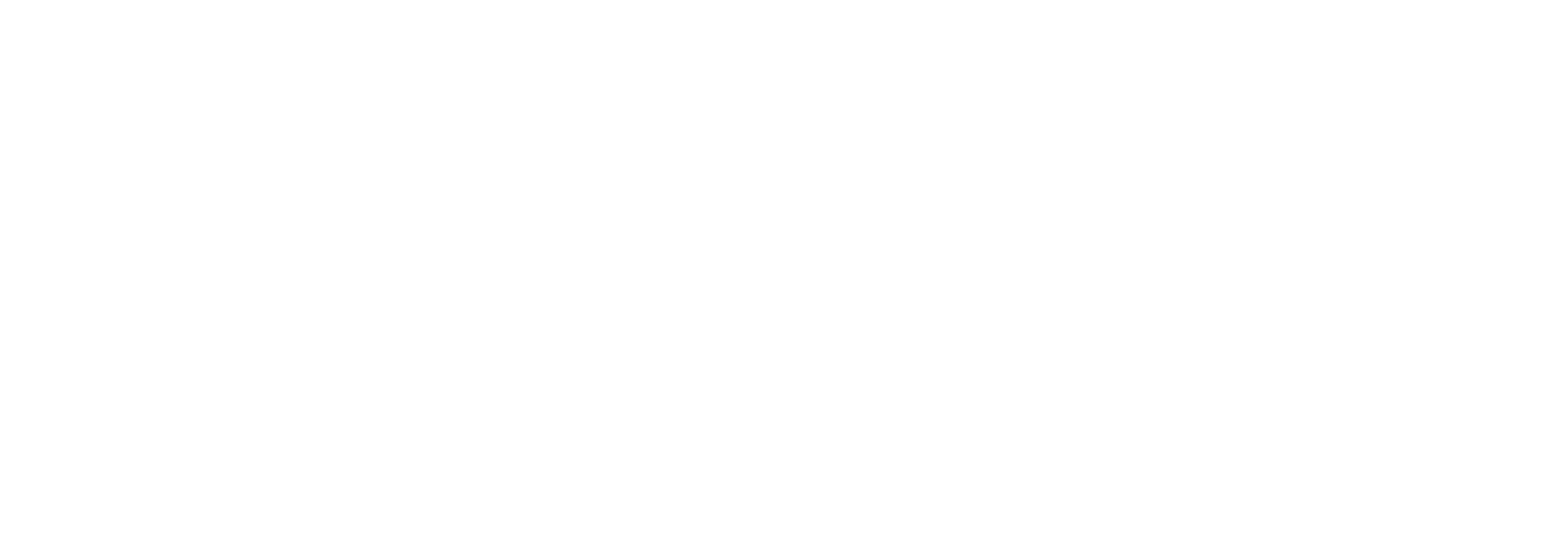
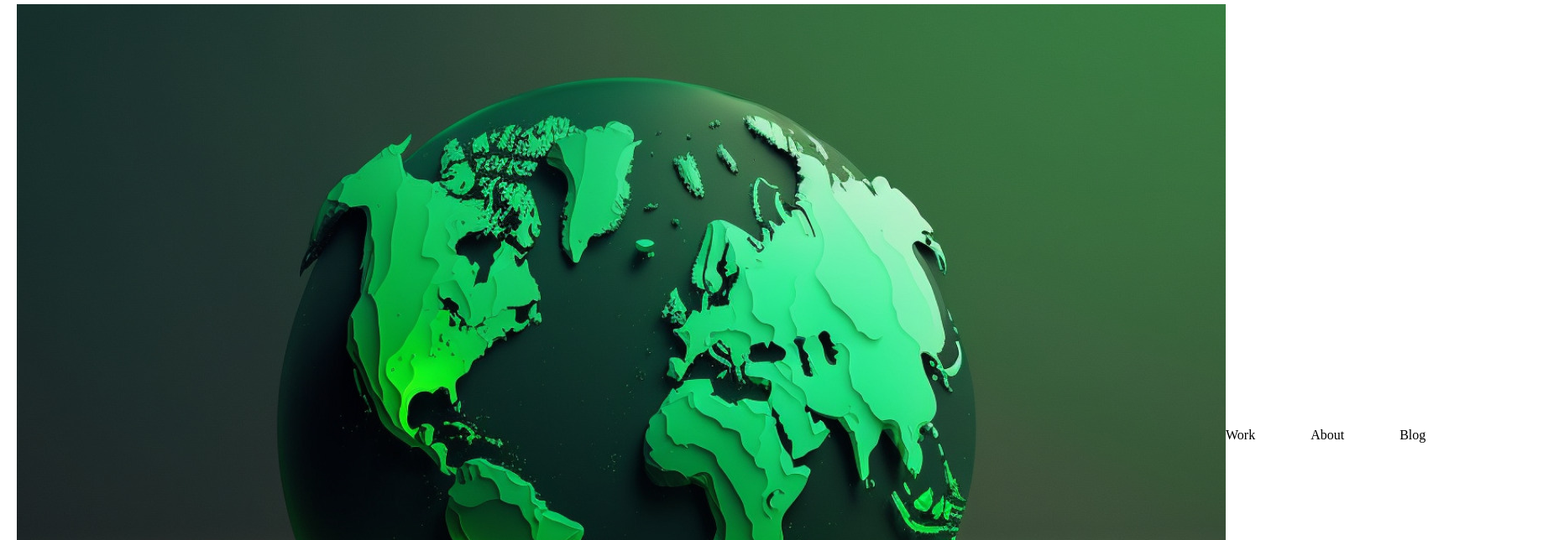
Before and after one commit to rafaelosorio0826/MY-web, a plain HTML site: page index.html in a window 1280 px wide. Shown: the top 644 px of the page at 84% size, 1857 px wide, since content can reach past the window. Drawn offline with Linux system fonts and the light colour scheme.

Commit message:
feat: :sparkles: Se creo la barra de navegacion y su icono.
se le agregaron estilos y tama;os etc.

```diff
--- a/css/style.css
+++ b/css/style.css
@@ -0,0 +1,35 @@
+*{
+    padding: 0;
+    margin: 0;
+    box-sizing: border-box;
+}
+
+.header {
+    display: flex;
+    justify-content: space-between;
+    align-items: center;
+    position: absolute;
+    padding-left: 20px;
+    padding-right: 20px;
+    padding-top: 5px;
+    width: 100%;
+
+}
+
+.ul__menu {
+    display: flex;
+    gap: 66px;
+    padding-right: 159px;
+    font-family: "Montserrat-SemiBold";
+    color: var(--color-1);
+
+
+    li{
+        list-style: none;
+    }
+}
+
+.divlogo{
+    top: 5px;
+    left: 5px;
+}
--- a/index.html
+++ b/index.html
@@ -3,9 +3,23 @@
 <head>
     <meta charset="UTF-8">
     <meta name="viewport" content="width=device-width, initial-scale=1.0">
+    <link rel="stylesheet" href="css/style.css">
     <title>Document</title>
 </head>
 <body>
+    <header class="header">
+        <div class="divlogo">
+            <img src="storage/img/FondoPlaneta.jpg">
+        </div>
+        <div class="divmenu">
+            <ul class="ul__menu">
+                <li>Work</li>
+                <li>About</li>
+                <li>Blog</li>
+            </ul>
+        </div>
+    </header>
+
 
 </body>
 </html>
```
